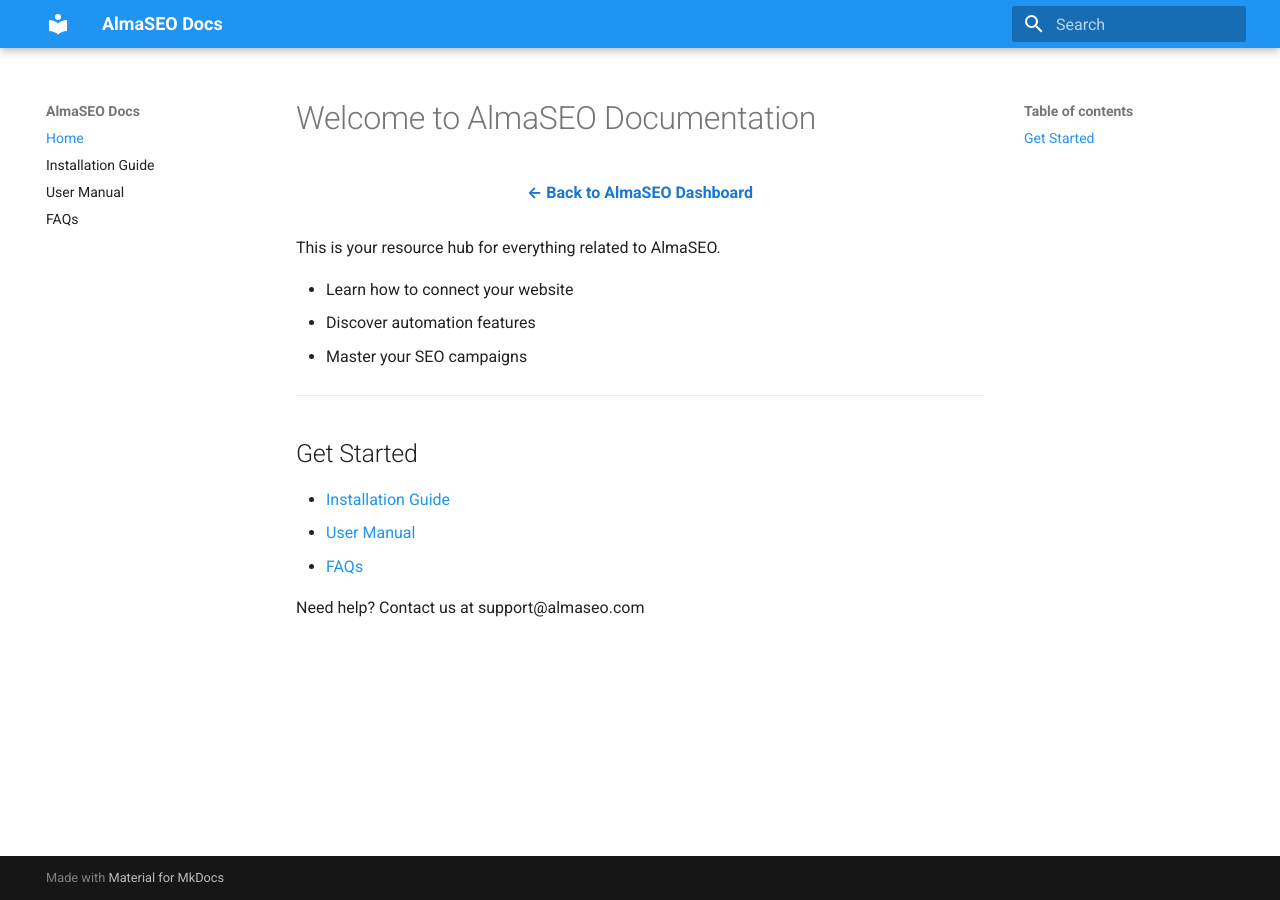
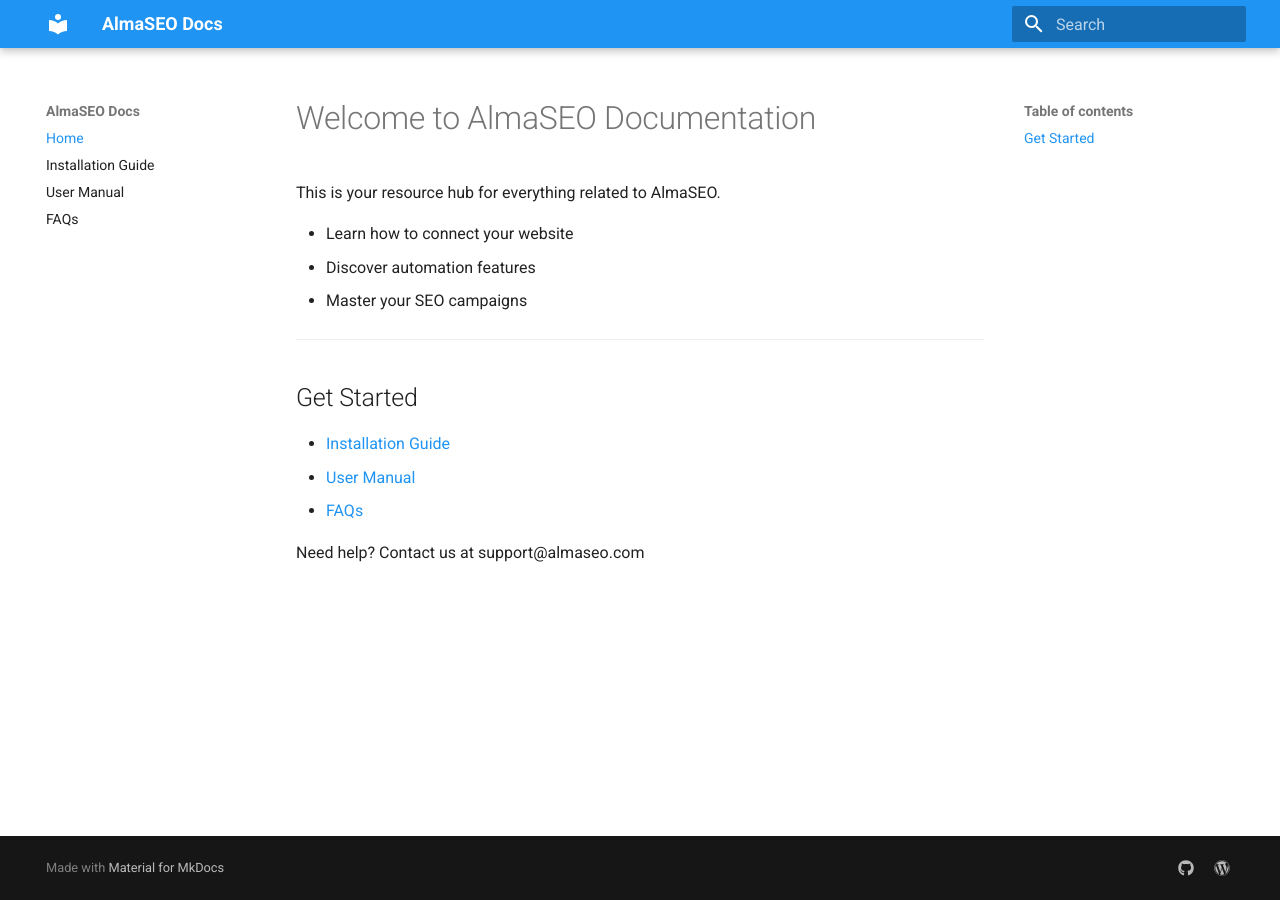
Before and after one commit to ilaos/myproject-docs, an MkDocs documentation site: the page built from docs/index.md, in a window 1280 px wide. Built offline with MkDocs 1.6.1 and Material for MkDocs 9.7.7, drawn with Linux system fonts in a browser that asks for light colours.

Commit message:
Add supported WordPress icon for dashboard link in header

```diff
--- a/docs/index.md
+++ b/docs/index.md
@@ -1,10 +1,4 @@
 # Welcome to AlmaSEO Documentation
-
-<div style="text-align: center; margin-bottom: 30px;">
-  <a href="https://api.almaseo.com/" style="text-decoration: none; color: #1976d2; font-weight: bold; font-size: 16px;">
-    ← Back to AlmaSEO Dashboard
-  </a>
-</div>
 
 This is your resource hub for everything related to AlmaSEO.
 
--- /dev/null
+++ b/docs/stylesheets/extra.css
@@ -0,0 +1,26 @@
+/* Custom styles for AlmaSEO Documentation */
+
+/* Style the dashboard link in header */
+.md-header__source a[href*="api.almaseo.com"] {
+  background-color: rgba(255, 255, 255, 0.1);
+  border-radius: 4px;
+  padding: 0.4rem 0.8rem;
+  margin-right: 1rem;
+  transition: background-color 0.2s;
+}
+
+.md-header__source a[href*="api.almaseo.com"]:hover {
+  background-color: rgba(255, 255, 255, 0.2);
+  text-decoration: none;
+}
+
+/* Hide the original dashboard links in content */
+div[style*="text-align: center"] a[href*="api.almaseo.com"] {
+  display: none;
+}
+
+/* Alternative: Make the original links less prominent */
+div[style*="text-align: center"] {
+  margin-bottom: 10px;
+  opacity: 0.7;
+}
--- a/mkdocs.yml
+++ b/mkdocs.yml
@@ -9,9 +9,24 @@ theme:
   font:
     text: Roboto
     code: Roboto Mono
+  features:
+    - header.autohide
+  icon:
+    repo: fontawesome/brands/github
+
+extra:
+  social:
+    - icon: fontawesome/brands/github
+      link: https://github.com/ilaos/myproject-docs
+    - icon: fontawesome/brands/wordpress
+      link: https://api.almaseo.com/
+      name: Dashboard
 
 nav:
   - Home: index.md
   - Installation Guide: installation.md
   - User Manual: user-manual.md
   - FAQs: faq.md
+
+extra_css:
+  - stylesheets/extra.css
```
Also changed, not shown: docs/faq.md (+0 -6 lines), docs/installation.md (+0 -6 lines), docs/user-manual.md (+0 -6 lines), site/404.html, site/faq/index.html, site/index.html, site/installation/index.html, site/search/search_index.json, site/stylesheets/extra.css (added), site/user-manual/index.html.
